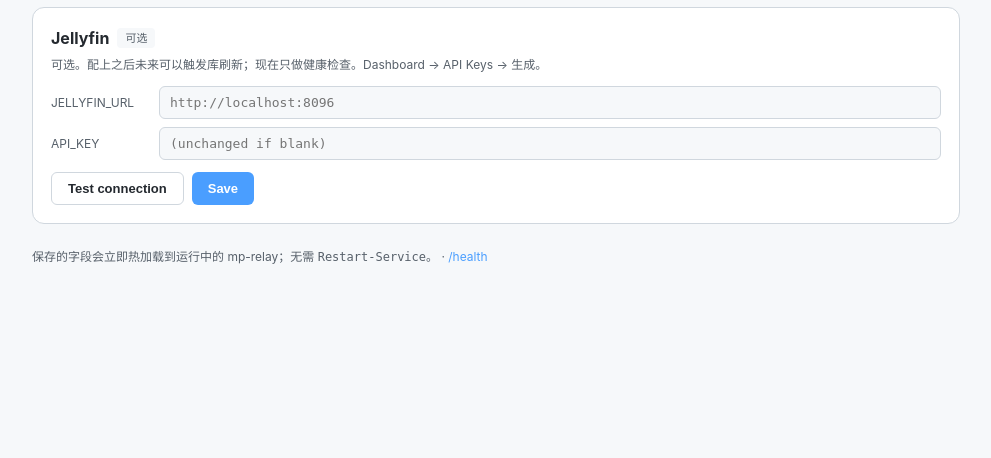
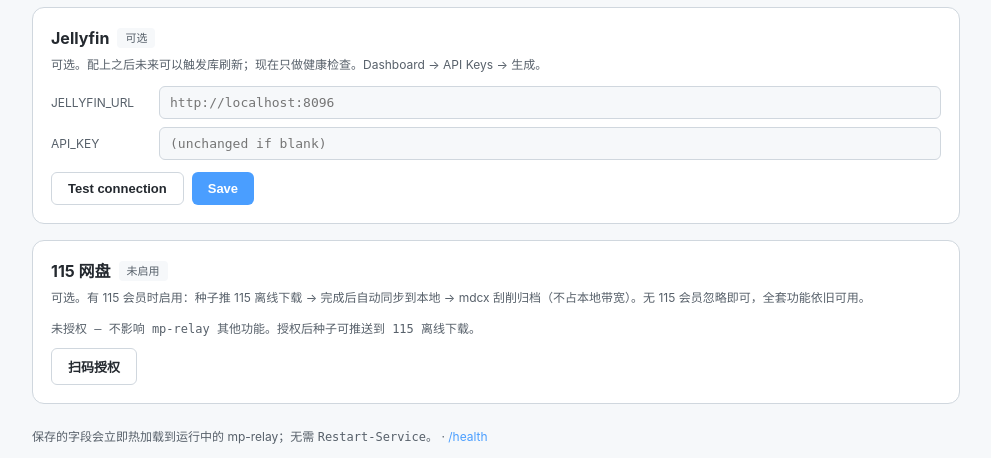
Before and after one commit to naughtyGitCat/mp-relay, a FastAPI app: page /setup in a window 1280 px wide. Shown: the part 918-1376 px from the top of the page, without its empty margins (144-1135 px from the left). Before the commit the page ends 1182 px from the top, so only its background shows below. Run offline with FastAPI, Linux system fonts and the light colour scheme; data that the repository does not hold is empty.

Commit message:
feat(cloud115): make 115 fully optional — auto-detect via auth state (#33)
Users without a 115 membership shouldn't see "ok=false" or installer-style
errors. 115 is now opt-in: never-authorized users see no errors and
incur near-zero overhead.

Changes:

- cloud115.healthcheck() returns "disabled (...)" prefix when unauthorized
  instead of a generic error string. Caller can distinguish opt-out from
  real failures. /health response keeps ok=true (mdcx-driven) regardless.

- cloud115_watcher.cloud115_watch_loop() adaptive polling: 60s when
  authorized (existing behavior), 300s when not. No 115 API calls during
  idle ticks — the gate is just `is_authorized()` (token-table read).
  Newly-authorized users don't have to restart the service; next idle tick
  notices and starts polling normally.

- /api/setup/status now reports cloud115.{authorized, save_dir_id, auth_url}
  so the wizard can render conditional UI without probing tokens itself.

- templates/setup.html: new card "115 网盘 (可选)" — when unauthorized
  shows a "扫码授权" CTA button (opens /auth/115); when authorized shows
  cid + "清除授权" button hooked to /api/cloud115/clear. Card never goes
  to err state — disabled is normal.

- templates/discover.html: "批量加入 115" button hidden by default,
  unhidden by JS only after /api/setup/status reports authorized=true.
  Users without 115 membership don't see it at all.

Test: existing test_healthcheck_unauthorized renamed +
updated to assert "disabled" prefix + /auth/115 hint, all 231 tests pass.

Co-authored-by: Claude Opus 4.7 (1M context) <noreply@anthropic.com>

```diff
--- a/app/cloud115.py
+++ b/app/cloud115.py
@@ -328,9 +328,19 @@ async def quota_info() -> dict:
 
 
 async def healthcheck() -> Optional[str]:
-    """Return None if cloud115 is reachable + token alive, else error string."""
+    """Return None if cloud115 is reachable + token alive, else status string.
+
+    Three states distinguished by the caller:
+      - ``None``                — authorized + reachable
+      - ``"disabled (...)"``    — never authorized; this is normal for users
+                                  without a 115 membership and shouldn't be
+                                  treated as an error
+      - any other string        — authorized but something went wrong (token
+                                  expired, network, quota probe rejected, ...)
+                                  — caller should surface as a real error
+    """
     if not is_authorized():
-        return "unauthorized — open /auth/115 to scan QR"
+        return "disabled (no 115 token; visit /auth/115 to enable, or ignore if you don't use 115)"
     try:
         resp = await quota_info()
         if isinstance(resp, dict) and resp.get("state") is False:
--- a/app/cloud115_watcher.py
+++ b/app/cloud115_watcher.py
@@ -150,15 +150,36 @@ async def _sync_one(mp_row: dict, c115_task: dict) -> None:
 
 
 async def cloud115_watch_loop(stop: asyncio.Event) -> None:
-    """Top-level loop — runs until ``stop`` is set."""
-    interval = settings.cloud115_poll_interval_sec
-    log.info("cloud115 watcher started (interval=%ss)", interval)
+    """Top-level loop — runs until ``stop`` is set.
+
+    Adaptive polling:
+      - When 115 is authorized: poll every ``cloud115_poll_interval_sec``
+        (60s default) — same as before
+      - When 115 is NOT authorized (user without 115 membership, or token
+        was cleared): poll every 5 minutes for re-auth so freshly-authorized
+        users don't have to restart the service. No 115 API calls in this
+        state, so it's free.
+
+    This makes 115 strictly opt-in: never-authorized users see no errors
+    and incur no overhead beyond a 5-min check-and-skip.
+    """
+    interval_active   = settings.cloud115_poll_interval_sec
+    interval_idle_min = 300  # 5 min when unauthorized
+    log.info("cloud115 watcher started (interval=%ss when active, %ss when idle)",
+             interval_active, interval_idle_min)
 
     while not stop.is_set():
-        try:
-            await _scan_and_sync_once()
-        except Exception as e:
-            log.exception("cloud115 watch tick crashed: %s", e)
+        if cloud115.is_authorized():
+            try:
+                await _scan_and_sync_once()
+            except Exception as e:
+                log.exception("cloud115 watch tick crashed: %s", e)
+            interval = interval_active
+        else:
+            # No noisy log here — this is the normal state for users without
+            # 115 membership. The /health endpoint surfaces the disabled state.
+            interval = interval_idle_min
+
         try:
             await asyncio.wait_for(stop.wait(), timeout=interval)
         except asyncio.TimeoutError:
--- a/app/main.py
+++ b/app/main.py
@@ -146,10 +146,15 @@ async def setup_page(request: Request):
 @app.get("/api/setup/status")
 async def api_setup_status():
     """Combined status for the setup page: current mdcx detection +
-    cached config snapshot for MoviePilot / qBT / Jellyfin (no live probe
-    here — that happens on "Test connection" click via the dedicated
-    endpoints below; keeps this endpoint cheap enough to poll on a
-    timer from /index)."""
+    cached config snapshot for MoviePilot / qBT / Jellyfin / 115 (no
+    live probe here — that happens on "Test connection" click via the
+    dedicated endpoints below; keeps this endpoint cheap enough to
+    poll on a timer from /index).
+
+    115 special case: surfaces both the auth status (whether tokens
+    are persisted) and the configured save_dir_id. Users without a
+    115 membership see ``authorized=false`` and the wizard renders an
+    "Authorize" CTA instead of credential fields. Truly opt-in."""
     mdcx = await setup_wizard.detect()
     return {
         "mdcx": mdcx,
@@ -166,6 +171,11 @@ async def api_setup_status():
         "jellyfin": {
             "url": settings.jellyfin_url,
             "has_api_key": bool(settings.jellyfin_api_key),
+        },
+        "cloud115": {
+            "authorized": cloud115.is_authorized(),
+            "save_dir_id": settings.cloud115_save_dir_id,
+            "auth_url": "/auth/115",
         },
         "install": setup_wizard.install_status(since=0),
     }
--- a/templates/setup.html
+++ b/templates/setup.html
@@ -195,6 +195,23 @@
     <button id="jf-save">Save</button>
   </div>
   <div class="feedback" id="jf-feedback"></div>
+</div>
+
+<!-- ============================================================
+     115 cloud-drive — opt-in. Card only renders auth UI; tokens are
+     a separate concern from the URL/credential cards above.
+     ============================================================ -->
+<div class="card" id="card-c115">
+  <h3>115 网盘 <span class="badge" id="c115-badge">可选</span></h3>
+  <p class="desc">可选。有 115 会员时启用：种子推 115 离线下载 → 完成后自动同步到本地 → mdcx 刮削归档（不占本地带宽）。无 115 会员忽略即可，全套功能依旧可用。</p>
+  <div class="detail" id="c115-detail">检测中…</div>
+  <div class="actions">
+    <a id="c115-auth-btn" href="/auth/115" target="_blank" style="display:none">
+      <button class="secondary" type="button">扫码授权</button>
+    </a>
+    <button id="c115-clear-btn" class="danger" style="display:none">清除授权（关闭 115）</button>
+  </div>
+  <div class="feedback" id="c115-feedback"></div>
 </div>
 
 <p style="margin-top: 24px; color: var(--muted); font-size: 12px;">
@@ -410,7 +427,45 @@ async function refreshStatus() {
   if (data.jellyfin.has_api_key) {
     document.getElementById('jf-key').placeholder = '(API key 已设置；留空表示沿用)';
   }
+
+  // 115: opt-in. Show auth or clear button depending on current state.
+  // Card never goes 'err' — disabled is a normal state, not an error.
+  const c115 = data.cloud115 || {};
+  const c115Badge = document.getElementById('c115-badge');
+  const c115Detail = document.getElementById('c115-detail');
+  const c115AuthBtn = document.getElementById('c115-auth-btn');
+  const c115ClearBtn = document.getElementById('c115-clear-btn');
+  if (c115.authorized) {
+    setBadge('c115-badge', 'ok', '✓ 已授权');
+    setCardState('card-c115', 'ok');
+    c115Detail.textContent = `已授权 · 离线落库 cid: ${c115.save_dir_id || '(默认 我的接收)'}`;
+    c115AuthBtn.style.display = 'none';
+    c115ClearBtn.style.display = '';
+  } else {
+    setBadge('c115-badge', null, '未启用');
+    setCardState('card-c115', null);
+    c115Detail.textContent = '未授权 — 不影响 mp-relay 其他功能。授权后种子可推送到 115 离线下载。';
+    c115AuthBtn.style.display = '';
+    c115ClearBtn.style.display = 'none';
+  }
 }
+
+document.getElementById('c115-clear-btn').addEventListener('click', async () => {
+  if (!confirm('确定清除 115 授权？已在 115 队列里的任务不受影响，但新的 /api/cloud115-add 请求会被拒。')) return;
+  try {
+    const r = await fetch('/api/cloud115/clear', { method: 'POST' });
+    const data = await r.json();
+    if (data.ok) {
+      setFeedback('c115-feedback', 'ok', '已清除 115 授权。');
+      refreshStatus();
+    } else {
+      setFeedback('c115-feedback', 'err', data.error || '清除失败');
+    }
+  } catch (e) {
+    setFeedback('c115-feedback', 'err', `请求失败：${e}`);
+  }
+});
+
 refreshStatus();
 </script>
 </body>
```
Also changed, not shown: templates/discover.html (+17 -1 lines), tests/test_cloud115.py (+9 -2 lines).
